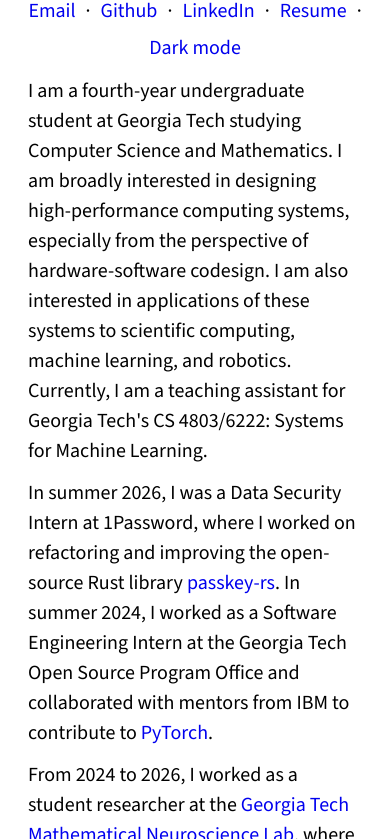
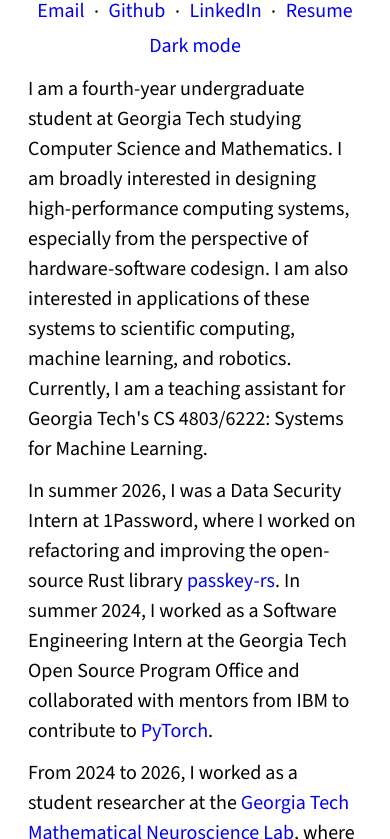
Before and after one commit to ambareesh1510/luaml, a plain HTML site: page pages/index.html in a window 390 px wide. Shown: the part 131-970 px from the top of the page. Drawn offline with nearby package versions, Linux system fonts and the light colour scheme.

Commit message:
fix navbar dots on mobile

```diff
--- a/pages/index.html
+++ b/pages/index.html
@@ -1,4 +1,4 @@
-<!DOCTYPE html><html><head><meta charset="utf-8"></meta><meta content="width=device-width, initial-scale=1" name="viewport"></meta><link href="https://fonts.googleapis.com" rel="preconnect"></link><link href="https://fonts.gstatic.com" rel="preconnect"></link><link href="https://fonts.googleapis.com/css2?family=Lato:ital,wght@0,100;0,300;0,400;0,700;0,900;1,100;1,300;1,400;1,700;1,900&display=swap" rel="stylesheet"></link><link href="https://fonts.googleapis.com/css2?family=Source+Sans+3:ital,wght@0,200..900;1,200..900&display=swap" rel="stylesheet"></link><style>@font-face {
+<!DOCTYPE html><html><head><meta charset="utf-8"></meta><meta name="viewport" content="width=device-width, initial-scale=1"></meta><link rel="preconnect" href="https://fonts.googleapis.com"></link><link rel="preconnect" href="https://fonts.gstatic.com"></link><link rel="stylesheet" href="https://fonts.googleapis.com/css2?family=Lato:ital,wght@0,100;0,300;0,400;0,700;0,900;1,100;1,300;1,400;1,700;1,900&display=swap"></link><link rel="stylesheet" href="https://fonts.googleapis.com/css2?family=Source+Sans+3:ital,wght@0,200..900;1,200..900&display=swap"></link><style>@font-face {
   font-family: "Lete Sans Math";
   src: url("./fonts/LeteSansMath.otf");
 }
@@ -62,8 +62,14 @@ a, a:visited {
 #navbar {
     display: flex;
     flex-wrap: wrap;
-    gap: 10px;
+    gap: 8px 24px;
     margin-bottom: 15px;
+    position: relative;
+}
+#navbar .separator {
+    position: absolute;
+    visibility: hidden;
+    transform: translate(-50%, -50%);
 }
 #main-content {
     padding-right: 5vw;
@@ -105,9 +111,29 @@ math[display="inline"] {
     display: none;
   }
 }
-</style></head><body><div id="wrapper"><div id="main-content"><h1>Ambareesh Shyam Sundar</h1><div id="navbar"><a href="mailto:ambareesh@gatech.edu">Email</a>&middot;<a href="https://github.com/ambareesh1510">Github</a>&middot;<a href="https://linkedin.com/in/ambareesh-shyam-sundar">LinkedIn</a>&middot;<a href="resume.pdf">Resume</a>&middot;<span id="theme-toggle">Switch theme</span><script>                        const root = document.documentElement;
+</style></head><body><div id="wrapper"><div id="main-content"><h1>Ambareesh Shyam Sundar</h1><div id="navbar"><a href="mailto:ambareesh@gatech.edu">Email</a><span class="separator">&middot;</span><a href="https://github.com/ambareesh1510">Github</a><span class="separator">&middot;</span><a href="https://linkedin.com/in/ambareesh-shyam-sundar">LinkedIn</a><span class="separator">&middot;</span><a href="resume.pdf">Resume</a><span class="separator">&middot;</span><span id="theme-toggle">Switch theme</span><script>                        const root = document.documentElement;
                         const toggle = document.querySelector("#theme-toggle");
+                        const navbar = document.querySelector("#navbar");
+                        const separators = navbar.querySelectorAll(".separator");
                         const systemTheme = window.matchMedia("(prefers-color-scheme: dark)");
+
+                        function updateSeparators() {
+                            separators.forEach((separator) => {
+                                const previous = separator.previousElementSibling;
+                                const next = separator.nextElementSibling;
+                                const sameRow = previous.offsetTop === next.offsetTop;
+
+                                separator.style.visibility = sameRow ? "visible" : "hidden";
+                                if (sameRow) {
+                                    separator.style.left = `${
+                                        (previous.offsetLeft + previous.offsetWidth + next.offsetLeft) / 2
+                                    }px`;
+                                    separator.style.top = `${
+                                        previous.offsetTop + previous.offsetHeight / 2
+                                    }px`;
+                                }
+                            });
+                        }
 
                         function updateThemeLabel() {
                             const isDark = document.documentElement.style.colorScheme
@@ -115,6 +141,7 @@ math[display="inline"] {
                                 : systemTheme.matches;
 
                             toggle.textContent = isDark ? "Light mode" : "Dark mode";
+                            updateSeparators();
                         }
 
                         toggle.addEventListener("click", () => {
@@ -124,6 +151,8 @@ math[display="inline"] {
                         });
 
                         updateThemeLabel();
+                        window.addEventListener("resize", updateSeparators);
+                        document.fonts?.ready.then(updateSeparators);
                         </script></div><div><p>                    I am a fourth-year undergraduate student at Georgia Tech studying Computer Science and Mathematics.
                     I am broadly interested in designing high-performance computing systems, especially from the perspective of hardware-software codesign.
                     I am also interested in applications of these systems to scientific computing, machine learning, and robotics.
```
Also changed, not shown: 1 other file.
